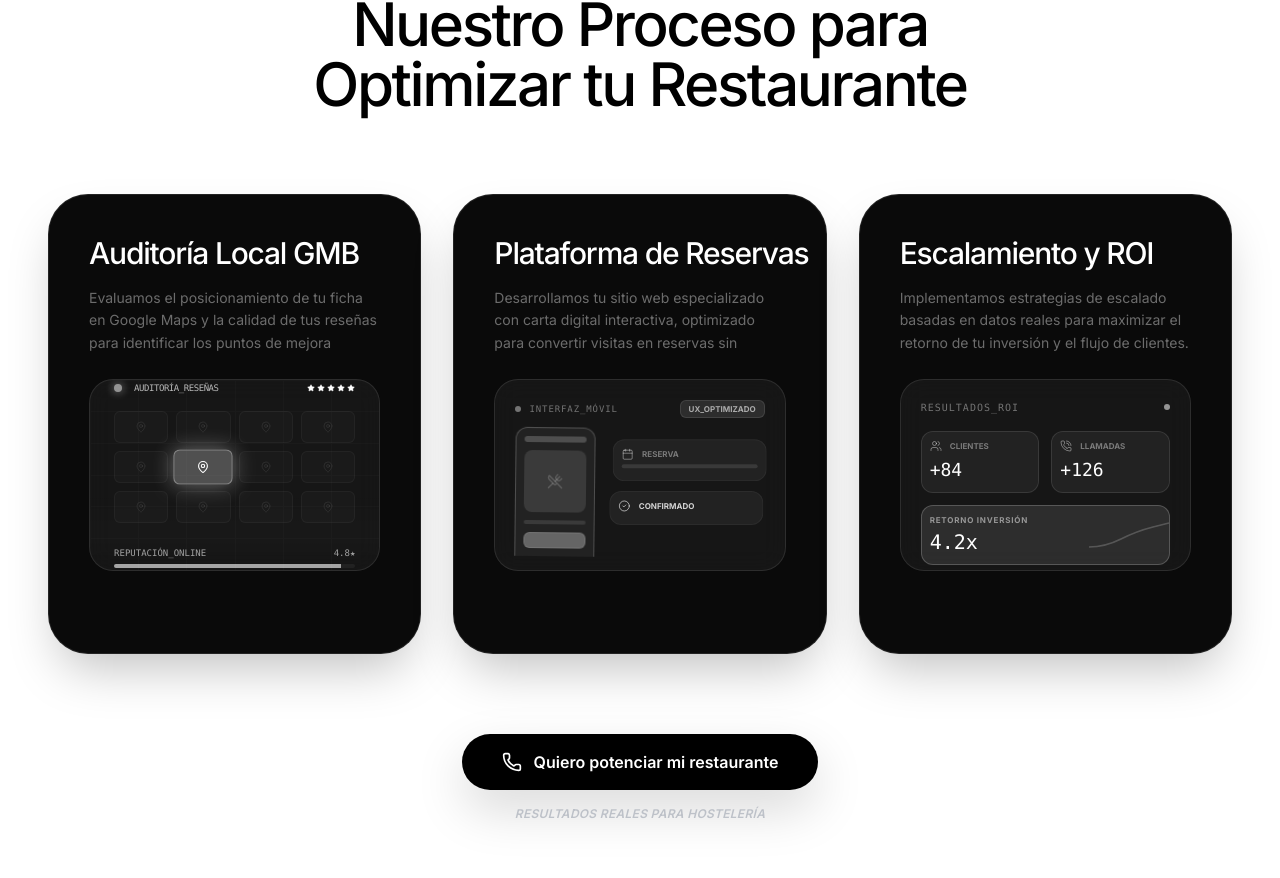
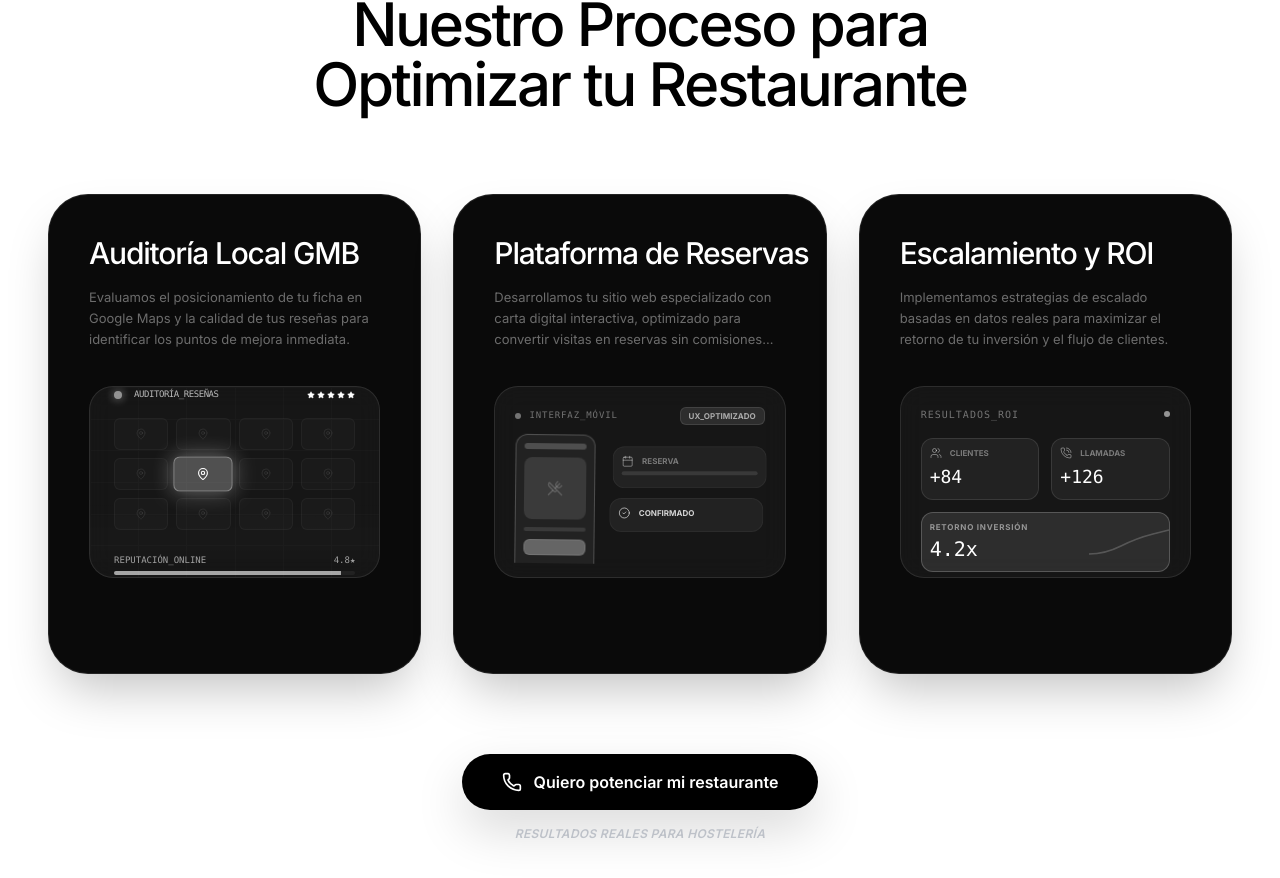
Before and after one commit to motionsmanagement/Motions, a React (Vite) app: page / in a window 1280 px wide. Shown: the part 2104-2982 px from the top of the page. Built offline with nearby package versions, Linux system fonts and the light colour scheme.

Commit message:
design: prevent description cut-offs and lower graphics in process section

```diff
--- a/components/HowItWorks.tsx
+++ b/components/HowItWorks.tsx
@@ -19,18 +19,18 @@ const HowItWorks: React.FC = () => {
         {/* Step Cards Grid */}
         <div className="grid grid-cols-1 md:grid-cols-3 gap-8">
           {/* Card 1: Auditoría */}
-          <div className="group relative bg-[#0A0A0A] rounded-[2.5rem] p-8 md:p-10 flex flex-col min-h-[460px] transition-all duration-500 hover:scale-[1.02] border border-white/10 shadow-2xl overflow-hidden">
+          <div className="group relative bg-[#0A0A0A] rounded-[2.5rem] p-8 md:p-10 flex flex-col min-h-[480px] transition-all duration-500 hover:scale-[1.02] border border-white/10 shadow-2xl overflow-hidden">
             <div className="relative z-10 mb-1">
               <h3 className="text-2xl xl:text-3xl font-medium text-white leading-tight mb-4 whitespace-nowrap">
                 Auditoría Local GMB
               </h3>
-              <p className="text-white/40 text-sm leading-relaxed h-[4.5rem] overflow-hidden">
+              <p className="text-white/40 text-[13px] leading-relaxed line-clamp-3">
                 Evaluamos el posicionamiento de tu ficha en Google Maps y la calidad de tus reseñas para identificar los puntos de mejora inmediata.
               </p>
             </div>
 
             {/* Visualization: Technical Scanner Focus on Google Reviews */}
-            <div className="mt-4 relative bg-white/5 rounded-3xl p-6 border border-white/10 backdrop-blur-md h-48 flex flex-col justify-center overflow-hidden">
+            <div className="mt-8 relative bg-white/5 rounded-3xl p-6 border border-white/10 backdrop-blur-md h-48 flex flex-col justify-center overflow-hidden shrink-0">
               <div className="absolute inset-0 opacity-10">
                 <div className="grid grid-cols-6 grid-rows-6 w-full h-full">
                   {[...Array(36)].map((_, i) => (
@@ -75,18 +75,18 @@ const HowItWorks: React.FC = () => {
           </div>
 
           {/* Card 2: Desarrollo */}
-          <div className="group relative bg-[#0A0A0A] rounded-[2.5rem] p-8 md:p-10 flex flex-col min-h-[460px] transition-all duration-500 hover:scale-[1.02] border border-white/10 shadow-2xl overflow-hidden">
+          <div className="group relative bg-[#0A0A0A] rounded-[2.5rem] p-8 md:p-10 flex flex-col min-h-[480px] transition-all duration-500 hover:scale-[1.02] border border-white/10 shadow-2xl overflow-hidden">
             <div className="relative z-10 mb-1">
               <h3 className="text-2xl xl:text-3xl font-medium text-white leading-tight mb-4 whitespace-nowrap">
                 Plataforma de Reservas
               </h3>
-              <p className="text-white/40 text-sm leading-relaxed h-[4.5rem] overflow-hidden">
+              <p className="text-white/40 text-[13px] leading-relaxed line-clamp-3">
                 Desarrollamos tu sitio web especializado con carta digital interactiva, optimizado para convertir visitas en reservas sin comisiones locales.
               </p>
             </div>
 
             {/* Visualization: More Intricate Mobile Web & Conversion UX */}
-            <div className="mt-4 relative bg-white/5 rounded-3xl p-5 border border-white/10 backdrop-blur-md h-48 flex flex-col overflow-hidden">
+            <div className="mt-8 relative bg-white/5 rounded-3xl p-5 border border-white/10 backdrop-blur-md h-48 flex flex-col overflow-hidden shrink-0">
               <div className="flex items-center justify-between mb-4">
                 <div className="flex items-center gap-2">
                   <div className="w-1.5 h-1.5 rounded-full bg-white/40"></div>
@@ -125,18 +125,18 @@ const HowItWorks: React.FC = () => {
           </div>
 
           {/* Card 3: Crecimiento */}
-          <div className="group relative bg-[#0A0A0A] rounded-[2.5rem] p-8 md:p-10 flex flex-col min-h-[460px] transition-all duration-500 hover:scale-[1.02] border border-white/10 shadow-2xl overflow-hidden">
+          <div className="group relative bg-[#0A0A0A] rounded-[2.5rem] p-8 md:p-10 flex flex-col min-h-[480px] transition-all duration-500 hover:scale-[1.02] border border-white/10 shadow-2xl overflow-hidden">
             <div className="relative z-10 mb-1">
               <h3 className="text-2xl xl:text-3xl font-medium text-white leading-tight mb-4 whitespace-nowrap">
                 Escalamiento y ROI
               </h3>
-              <p className="text-white/40 text-sm leading-relaxed h-[4.5rem] overflow-hidden">
+              <p className="text-white/40 text-[13px] leading-relaxed line-clamp-3">
                 Implementamos estrategias de escalado basadas en datos reales para maximizar el retorno de tu inversión y el flujo de clientes.
               </p>
             </div>
 
             {/* Visualization: Professional KPI Dashboard */}
-            <div className="mt-4 relative bg-white/5 rounded-3xl p-5 border border-white/10 backdrop-blur-md h-48 flex flex-col overflow-hidden">
+            <div className="mt-8 relative bg-white/5 rounded-3xl p-5 border border-white/10 backdrop-blur-md h-48 flex flex-col overflow-hidden shrink-0">
               <div className="flex items-center justify-between mb-4">
                 <div className="text-[10px] font-mono text-white/40 tracking-widest uppercase">RESULTADOS_ROI</div>
                 <div className="w-1.5 h-1.5 rounded-full bg-white animate-pulse"></div>
```
